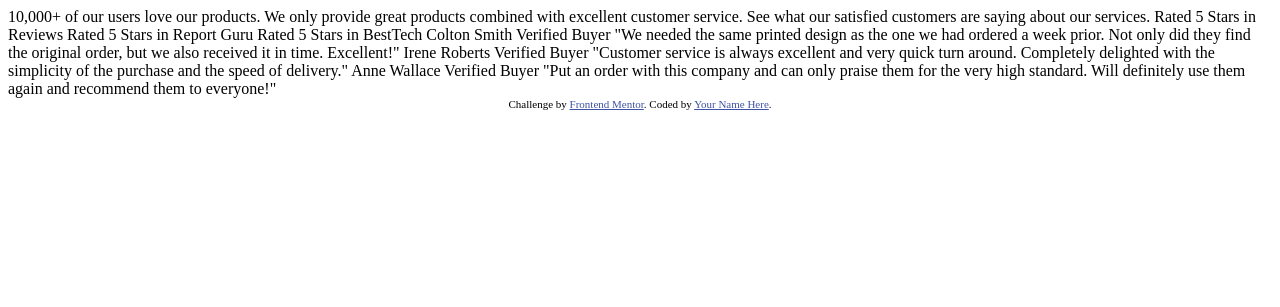
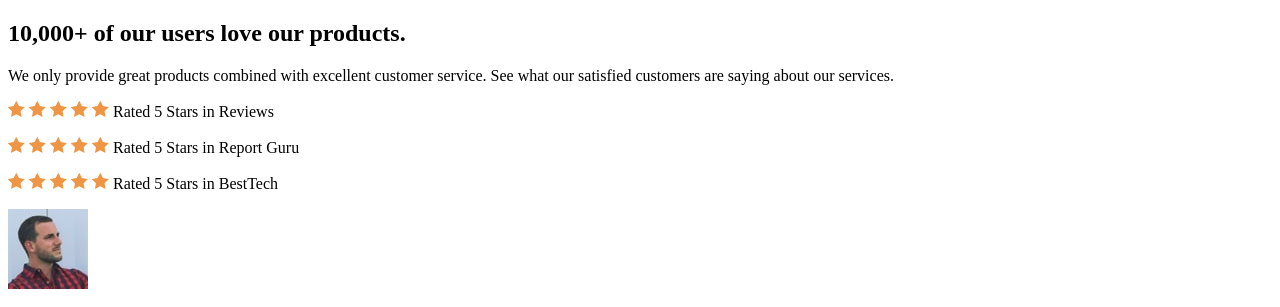
Before and after one commit to antptv/social-proof-section-master, a plain HTML site: page index.html in a window 1280 px wide. Shown: the top 307 px of the page. Drawn offline with Linux system fonts and the light colour scheme.

Commit message:
first draft for the html part

```diff
--- a/index.html
+++ b/index.html
@@ -24,10 +24,57 @@
 </head>
 
 <body>
-    10,000+ of our users love our products. We only provide great products combined with excellent customer service. See what our satisfied customers are saying about our services. Rated 5 Stars in Reviews Rated 5 Stars in Report Guru Rated 5 Stars in BestTech
-    Colton Smith Verified Buyer "We needed the same printed design as the one we had ordered a week prior. Not only did they find the original order, but we also received it in time. Excellent!" Irene Roberts Verified Buyer "Customer service is always
-    excellent and very quick turn around. Completely delighted with the simplicity of the purchase and the speed of delivery." Anne Wallace Verified Buyer "Put an order with this company and can only praise them for the very high standard. Will definitely
-    use them again and recommend them to everyone!"
+    <section>
+        <h1>
+            10,000+ of our users love our products.
+        </h1>
+        We only provide great products combined with excellent customer service. See what our satisfied customers are saying about our services.
+    </section>
+    <aside>
+        <p>
+            <img src="images/icon-star.svg" alt="">
+            <img src="images/icon-star.svg" alt="">
+            <img src="images/icon-star.svg" alt="">
+            <img src="images/icon-star.svg" alt="">
+            <img src="images/icon-star.svg" alt=""> Rated 5 Stars in Reviews
+        </p>
+        <p>
+            <img src="images/icon-star.svg" alt="">
+            <img src="images/icon-star.svg" alt="">
+            <img src="images/icon-star.svg" alt="">
+            <img src="images/icon-star.svg" alt="">
+            <img src="images/icon-star.svg" alt=""> Rated 5 Stars in Report Guru
+        </p>
+        <p>
+            <img src="images/icon-star.svg" alt="">
+            <img src="images/icon-star.svg" alt="">
+            <img src="images/icon-star.svg" alt="">
+            <img src="images/icon-star.svg" alt="">
+            <img src="images/icon-star.svg" alt=""> Rated 5 Stars in BestTech
+        </p>
+    </aside>
+    <footer>
+        <div>
+            <img src="images/image-colton.jpg" alt="">
+            <h2>Colton Smith</h2>
+            <h3>Verified Buyer</h3>
+            <p>"We needed the same printed design as the one we had ordered a week prior. Not only did they find the original order, but we also received it in time. Excellent!"</p>
+        </div>
+        <div>
+            <img src="images/image-irene.jpg" alt="">
+            <h2>Irene Roberts</h2>
+            <h3>Verified Buyer </h3>
+            <p>"Customer service is always excellent and very quick turn around. Completely delighted with the simplicity of the purchase and the speed of delivery."</p>
+
+        </div>
+        <div>
+            <img src="images/image-anne.jpg" alt="">
+            <h2>Anne Wallace</h2>
+            <h3>Verified Buyer</h3>
+            <p>"Put an order with this company and can only praise them for the very high standard. Will definitely use them again and recommend them to everyone!
+            </p>
+        </div>
+    </footer>
 
     <div class="attribution">
         Challenge by
```
Also changed, not shown: 1 other file.
